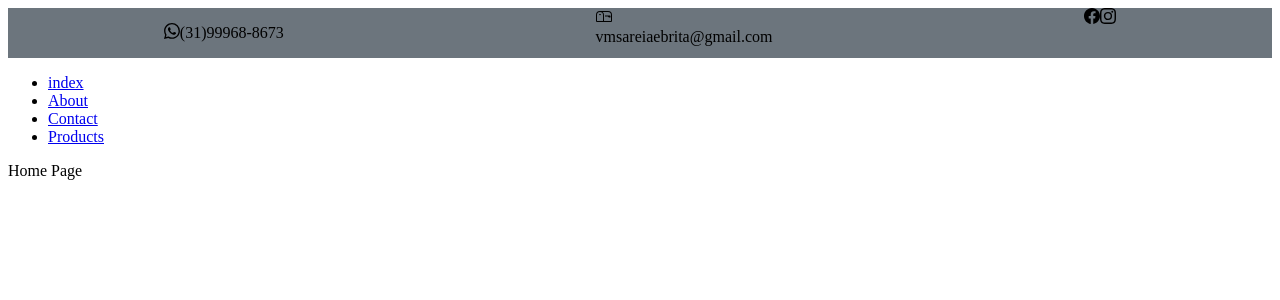
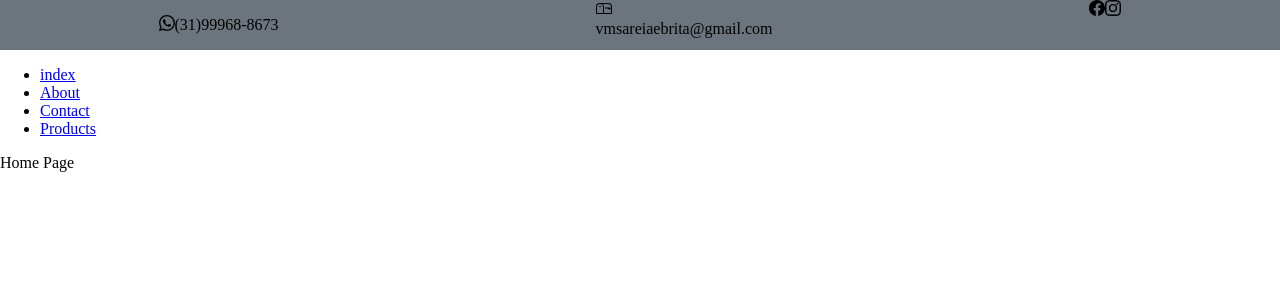
Before and after one commit to SantosRodrigo89/ux-institutional-nextjs, a Next.js app: page / in a window 1280 px wide. Shown: the top 300 px of the page. Built offline with nearby package versions, Linux system fonts and the light colour scheme.

Commit message:
feat: add global css zerando margens

```diff
--- a/src/app/layout.jsx
+++ b/src/app/layout.jsx
@@ -1,4 +1,5 @@
 import Layout from "@/layouts";
+import './ui/global.css'
 
 export const metadata = {
   title: "A&B :: Areias e Britas",
--- /dev/null
+++ b/src/app/ui/global.css
@@ -0,0 +1,4 @@
+body {
+
+  margin: 0 auto;
+}
```
